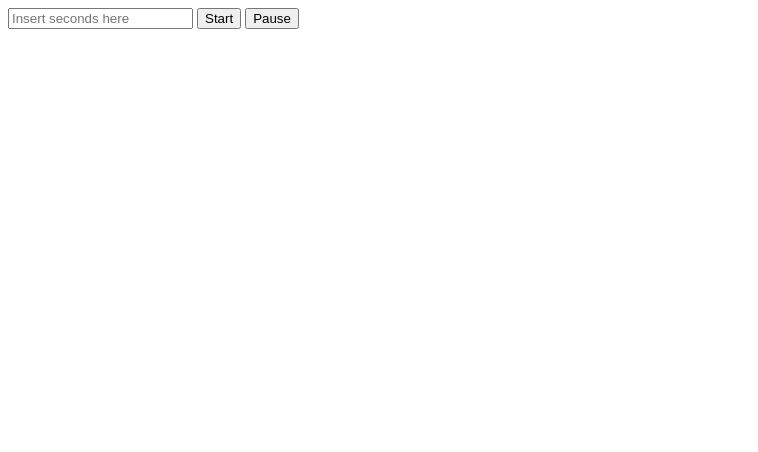
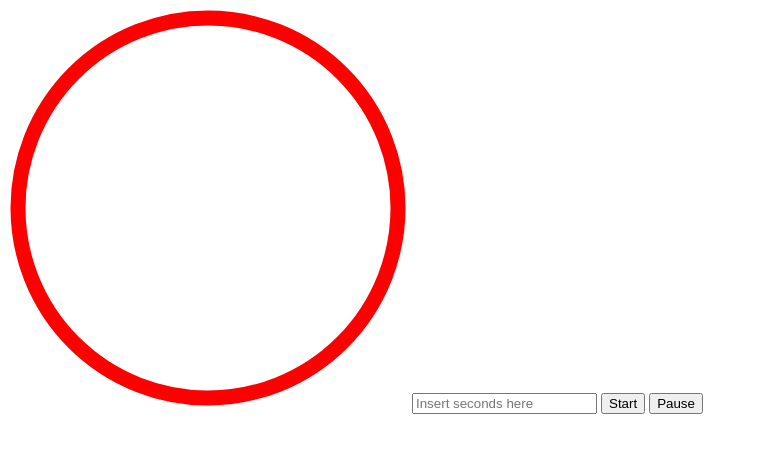
Before and after one commit to GuillerminaLorenzo/javascript-timer, a plain HTML site: page index.html in a window 1280 px wide. Shown: the whole page, without its empty margins (0-758 px from the left). Drawn offline with Linux system fonts and the light colour scheme.

Commit message:
Created circle

```diff
--- a/index.html
+++ b/index.html
@@ -7,6 +7,17 @@
     <title>Timer</title>
 </head>
 <body>
+    <svg height="400" width="400">
+        <circle
+        r="190"
+        cx="200"
+        cy="200"
+        fill="transparent"
+        stroke="red"
+        stroke-width="15"
+        transform="rotate(-90 200 200)"
+        />
+    </svg>
     <input type="text" id="duration" placeholder="Insert seconds here"/>
     <button id="start">Start</button>
     <button id="pause">Pause</button>
```
